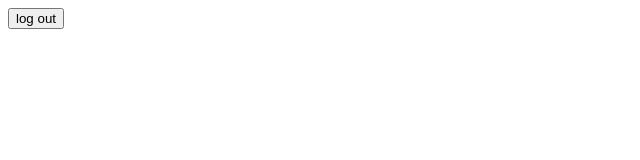
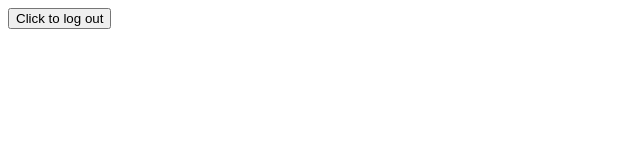
Before and after one commit to shamsch/lambda-jwtauth-nextjs, a Next.js app: page /logout in a window 1280 px wide. Shown: the top 160 px of the page, without its empty margins (0-640 px from the left). Built offline with nearby package versions, Linux system fonts and the light colour scheme.

Commit message:
localstorage->sessionstorage

```diff
--- a/components/Header.jsx
+++ b/components/Header.jsx
@@ -4,7 +4,7 @@ import Link from "next/link";
 const Header = () => {
     let token = null;
     if (typeof window !== "undefined") {
-        token = localStorage.getItem("token");
+        token = sessionStorage.getItem("token");
     }
     return (
         <>
--- a/pages/login.js
+++ b/pages/login.js
@@ -51,7 +51,7 @@ const Login = () => {
     };
 
     const saveToken = (token) => {
-        localStorage.setItem("token", token);
+        sessionStorage.setItem("token", token);
     }
 
     const handleError = (timeout) => {
--- a/pages/logout.js
+++ b/pages/logout.js
@@ -5,9 +5,10 @@ const Logout = () => {
 
     const handleClick = () => {
         router.push("/");
-        localStorage.removeItem("token");
+        sessionStorage.clear();
     };
-    return <button className="btn" onClick={handleClick}>log out</button>;
+
+    return <button className="btn" onClick={handleClick}>Click to log out</button>;
 };
 
 export default Logout;
--- a/pages/secret.js
+++ b/pages/secret.js
@@ -4,7 +4,7 @@ const Secret = () => {
     const { data, error } = useSWR("/api/", (url) =>
         fetch(url, {
             headers: {
-                authorization: `Bearer ${localStorage.getItem("token")}`,
+                authorization: `Bearer ${sessionStorage.getItem("token")}`,
             },
         }).then((res) => res.json())
     );
```
